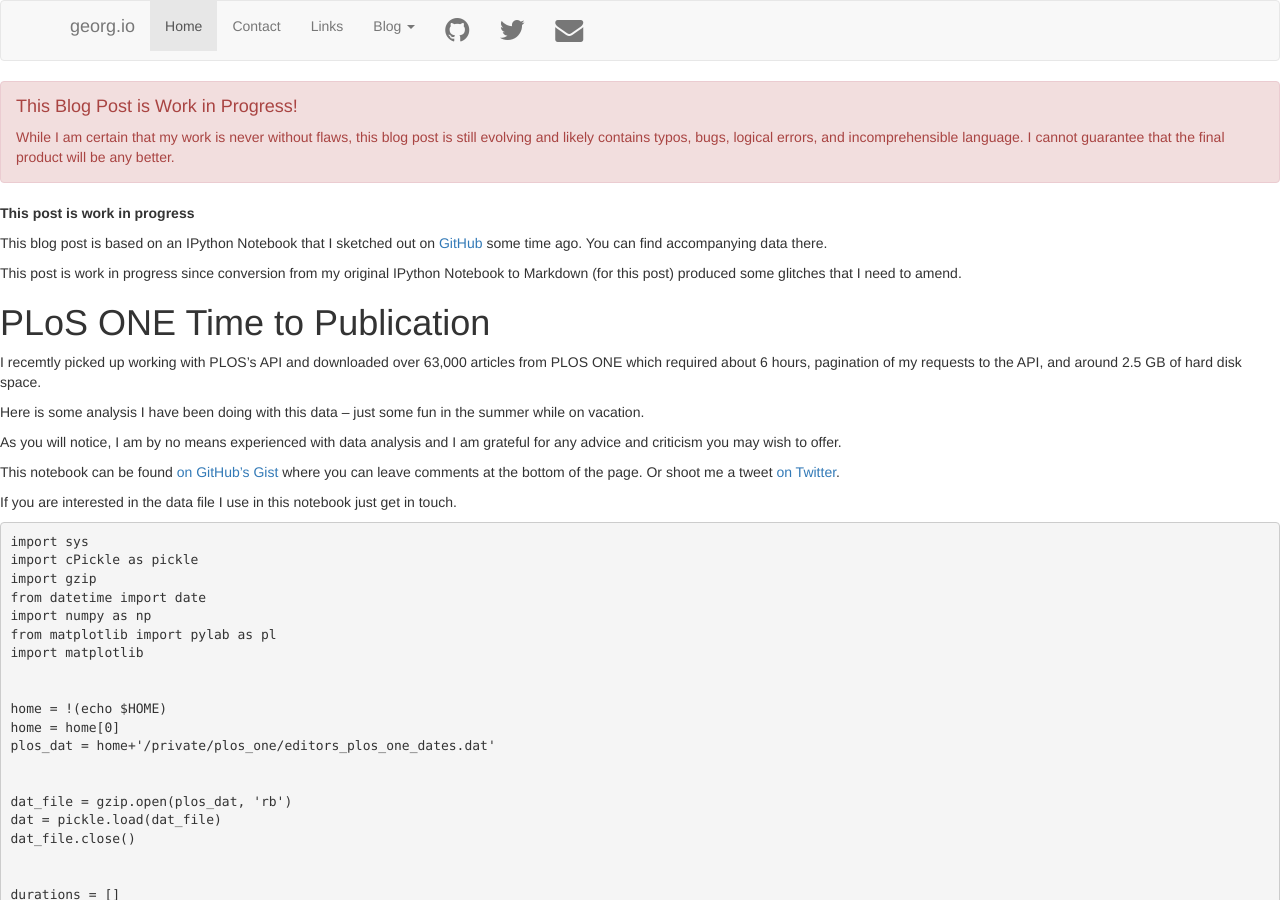
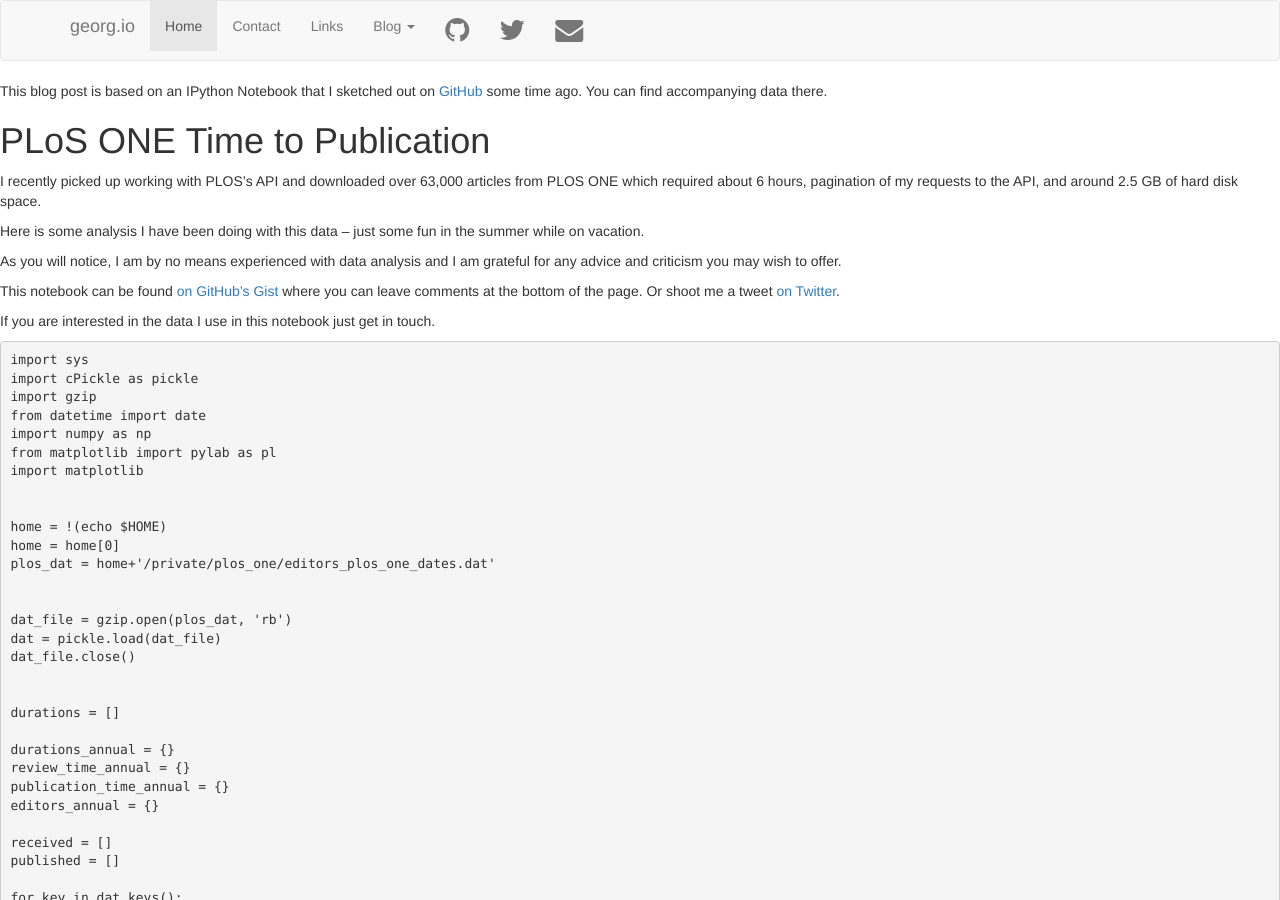
Before and after one commit to waltherg/backup.waltherg.github.io, a Jekyll site: the page built from _posts/2013-08-12-PLoS_ONE_time_to_publication.md, in a window 1280 px wide and 900 px high. Built offline with Jekyll 4.4.1, drawn with Linux system fonts in a browser that asks for light colours; nearby versions of some CDN libraries; comment, search, counter and statistics services are not loaded; some of the changed text lies outside the part shown.

Commit message:
remove wip tag, correct typos

```diff
--- a/_posts/2013-08-12-PLoS_ONE_time_to_publication.md
+++ b/_posts/2013-08-12-PLoS_ONE_time_to_publication.md
@@ -2,22 +2,16 @@
 layout: default
 title: "PLoS ONE Time to Publication"
 date: 2013-08-12
-tags: wip
+tags: plos publishing
 ---
-
-**This post is work in progress**
 
 This blog post is based on an IPython Notebook that I sketched out on
 [GitHub](https://gist.github.com/waltherg/6211587) some time ago.
 You can find accompanying data there.
 
-This post is work in progress since conversion from my original
-IPython Notebook to Markdown (for this post) produced some glitches
-that I need to amend.
-
 # PLoS ONE Time to Publication
 
-I recemtly picked up working with PLOS's API and downloaded over 63,000 articles
+I recently picked up working with PLOS's API and downloaded over 63,000 articles
 from PLOS ONE which required about 6 hours, pagination of my requests to the
 API, and around 2.5 GB of hard disk space.
 
@@ -32,7 +26,7 @@ Gist](https://gist.github.com/waltherg/6211587) where you can leave comments at
 the bottom of the page.
 Or shoot me a tweet [on Twitter](https://twitter.com/mbgrw).
 
-If you are interested in the data file I use in this notebook just get in touch.
+If you are interested in the data I use in this notebook just get in touch.
 
 
     import sys
@@ -272,9 +266,6 @@ publication.
 
     rta_median
 
-
-
-
     [47.0, 80.0, 83.0, 90.0, 105.0, 110.0, 108.0, 76.0]
 
 
@@ -294,11 +285,7 @@ received (and published) articles.
 
     ea = [len(set(editors_annual[key])) for key in editors_annual.keys()]
 
-
     ea
-
-
-
 
     [153, 532, 637, 807, 1517, 2295, 3381, 2087]
 
@@ -330,9 +317,6 @@ scaled over time.
 
 
     ed_recv_ratio
-
-
-
 
     [1.7320261437908497,
      3.6522556390977443,
```
Also changed, not shown: other parts of _posts/2013-08-12-PLoS_ONE_time_to_publication.md (+7 -7 lines).
